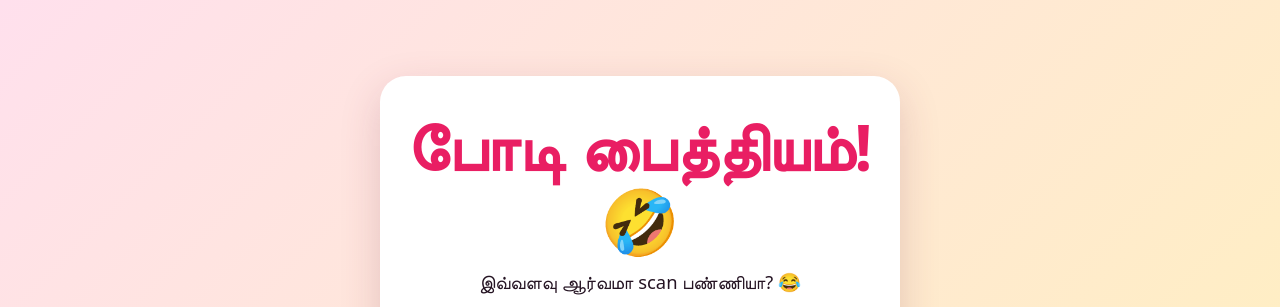
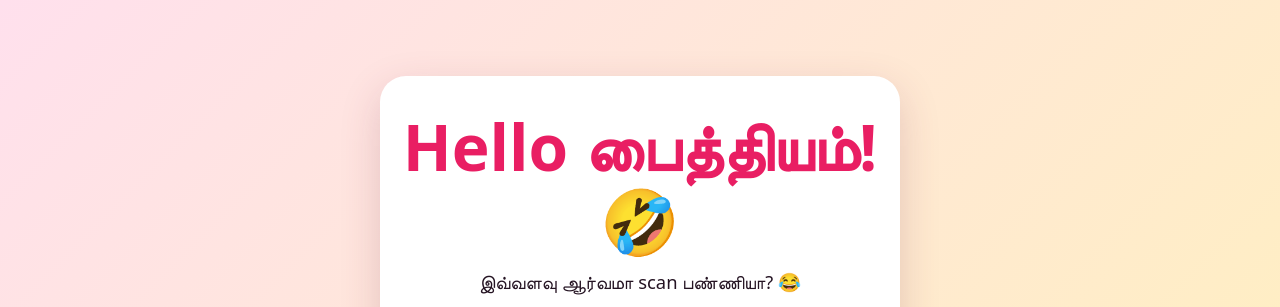
Before and after one commit to nishanthkj77/Funny, a plain HTML site: page index.html in a window 1280 px wide. Shown: the top 307 px of the page. Drawn offline with Linux system fonts and the light colour scheme.

Commit message:
Update index.html

```diff
--- a/index.html
+++ b/index.html
@@ -15,7 +15,7 @@ small{display:block;margin-top:15px;color:#75576b}
 </style>
 </head>
 <body><main>
-<h1>போடி பைத்தியம்! 🤣</h1>
+<h1>Hello பைத்தியம்! 🤣</h1>
 <p>இவ்வளவு ஆர்வமா scan பண்ணியா? 😂</p>
 <img src="funny-woman.png" alt="Funny surprised woman reaction">
 <small>சும்மா ஜாலிக்குத்தான்! 😜</small>
```
